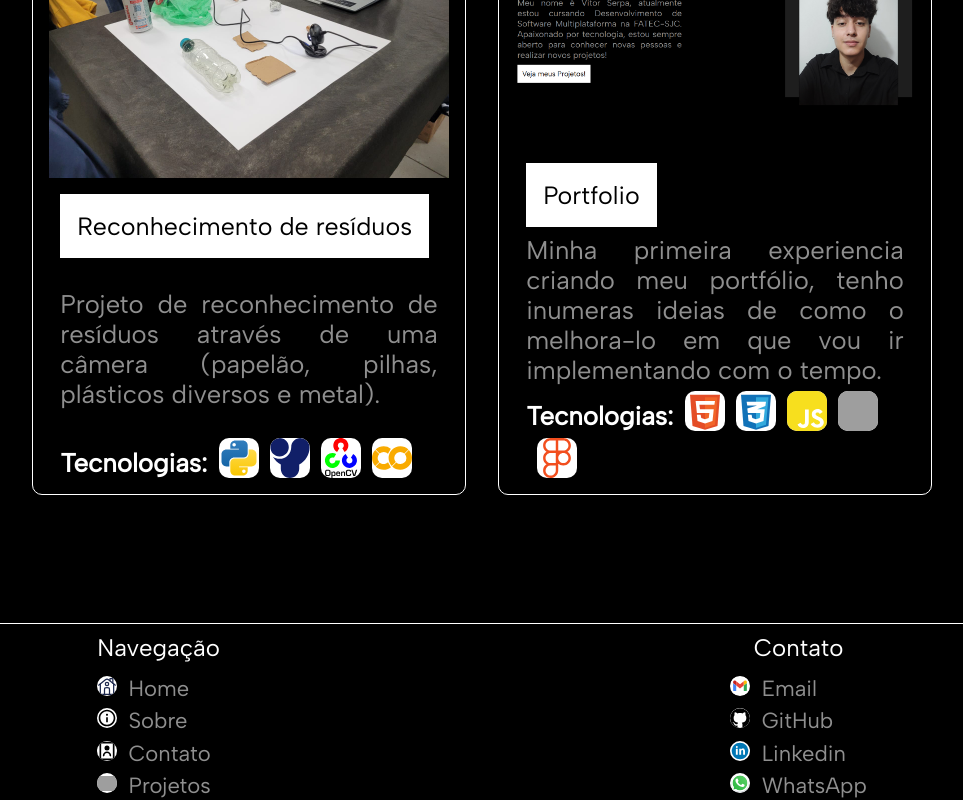
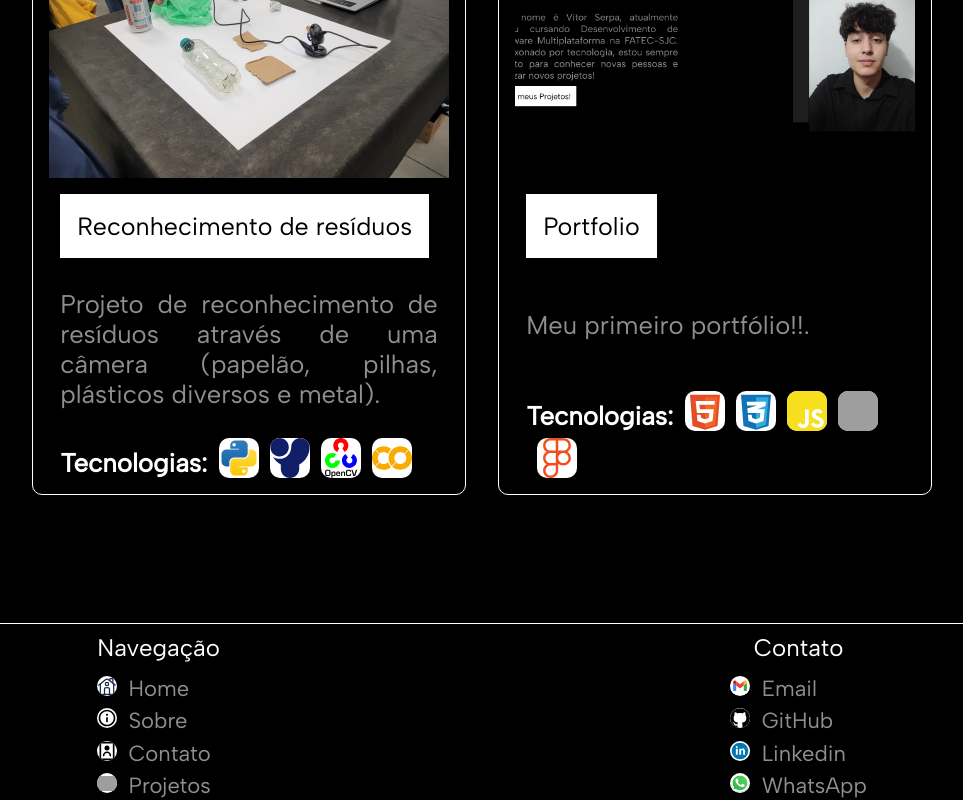
Before and after one commit to VitorSerpa/Portfolio, a React (Create React App) app in the folder portfolio/: page /projetos in a window 1280 px wide. Shown: the part 1792-2592 px from the top of the page, without its empty margins (158-1121 px from the left). Built offline with nearby package versions, Linux system fonts and the light colour scheme; grey boxes are pictures that could not be loaded.

Commit message:
fix:(Text)

```diff
--- a/portfolio/src/components/Pages/Projetos.tsx
+++ b/portfolio/src/components/Pages/Projetos.tsx
@@ -155,7 +155,7 @@ const Projetos: FC = () => {
                 <img src="/images/portfolio.png" alt="Meu portfolio" />
                 <article className={styles.article}>
                     <a href="#" className={styles.a}><Button nameButton="Portfolio"></Button></a>
-                    <p>Minha primeira experiencia criando meu portfólio, tenho inumeras ideias de como o melhora-lo em que vou ir implementando com o tempo.</p>
+                    <p>Meu primeiro portfólio!!.</p>
                     <div className={styles.technologies}>
                         <h3>Tecnologias:</h3>
                         <div className={styles.tooltip}>
```
